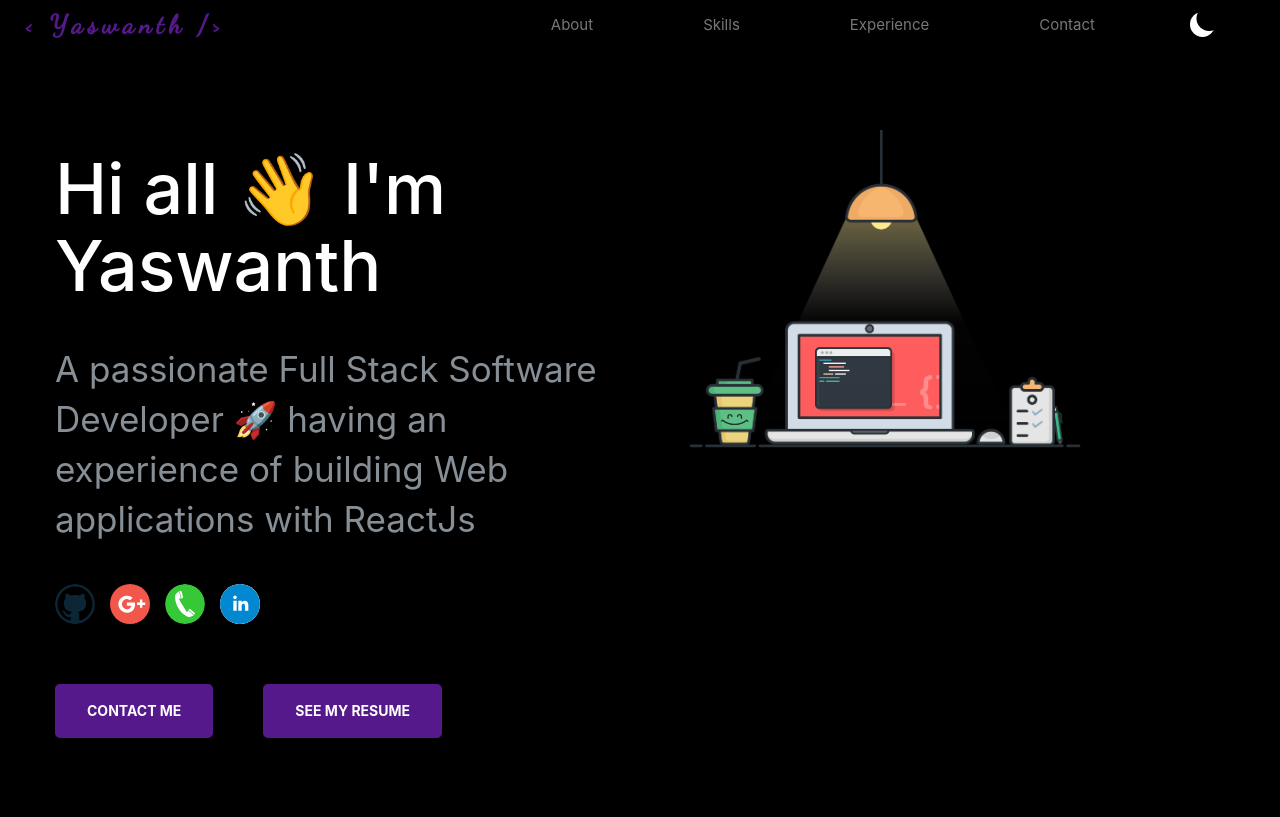
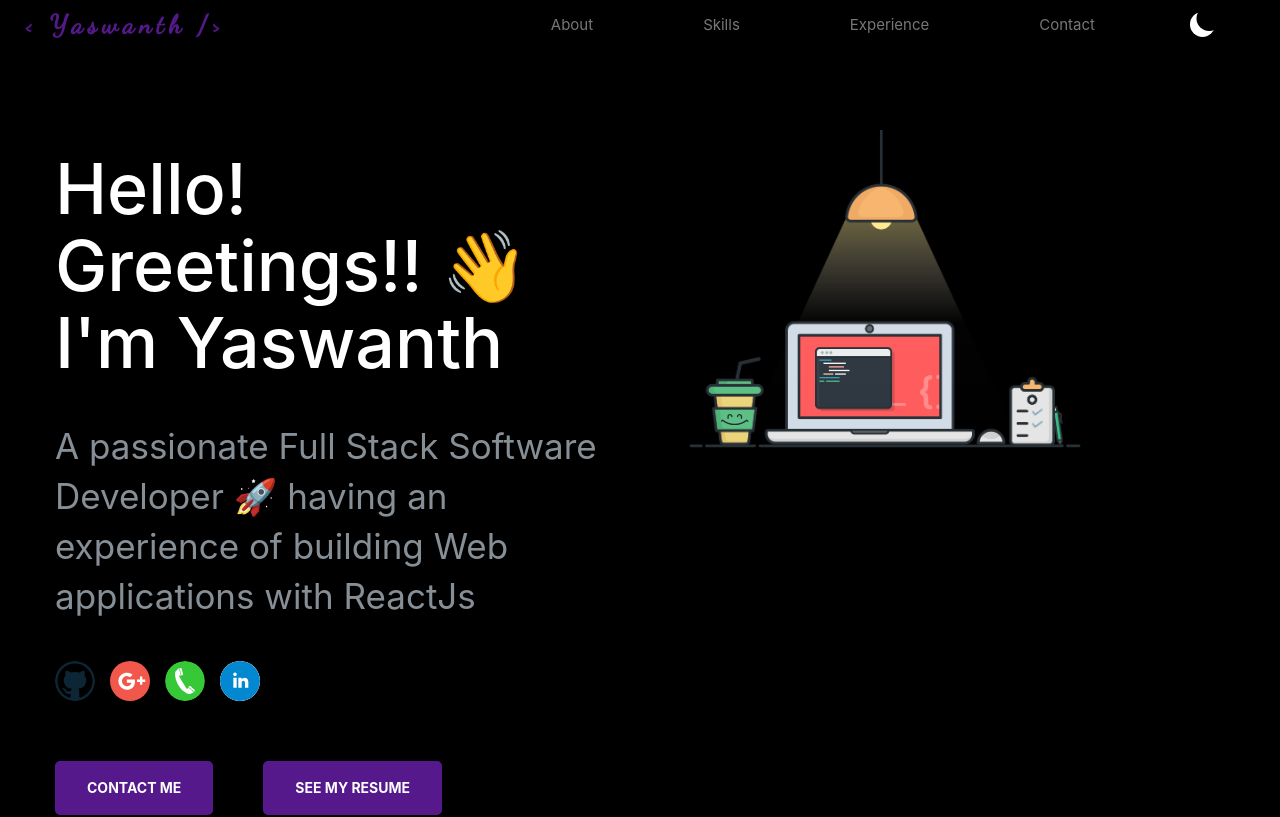
Before and after one commit to yaswanth-git/portfolio, a React (Create React App) app: page / in a window 1280 px wide. Shown: the top 817 px of the page. Built offline with nearby package versions, Linux system fonts and the light colour scheme.

Commit message:
Update about.js

```diff
--- a/src/components/about.js
+++ b/src/components/about.js
@@ -9,7 +9,7 @@ import animationData from "../assets/animations/working.json";
 const LeftContent = (props) => {
   return (
     <div className="col-md-6 left">
-      <h1>Hi all 👋 I'm Yaswanth</h1>
+      <h1>Hello! Greetings!! 👋 I'm Yaswanth</h1>
       <p>
         A passionate Full Stack Software Developer 🚀 having an experience of
         building Web applications with ReactJs
```
